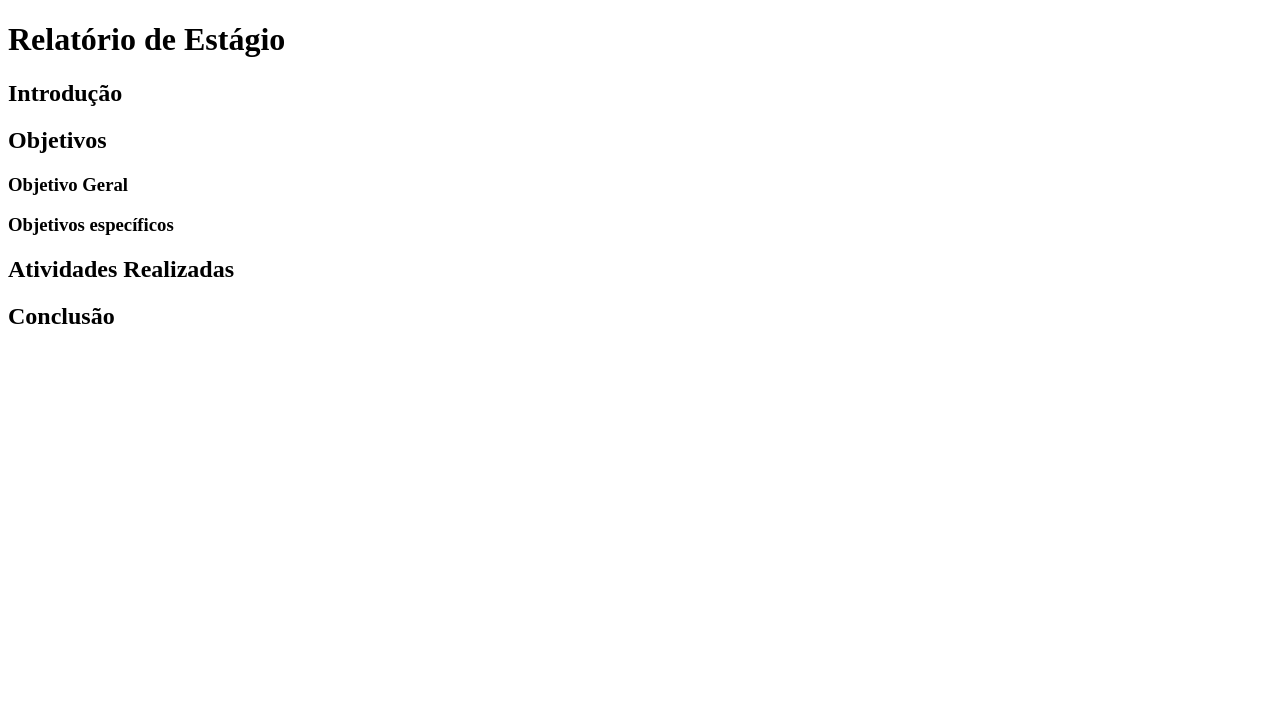
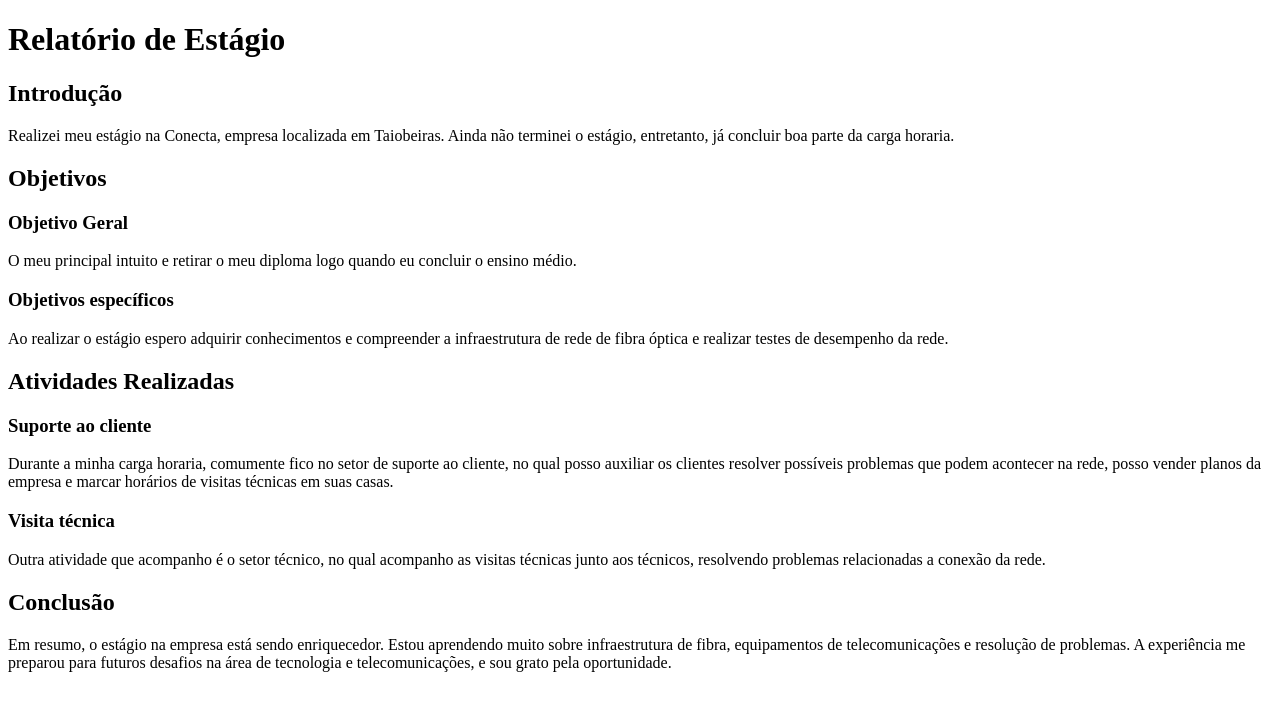
Before and after one commit to nickfanny1222/html-texto, a plain HTML site: page estagio.html in a window 1280 px wide. Drawn offline with Linux system fonts and the light colour scheme.

Commit message:
fiz o relatorio

```diff
--- a/estagio.html
+++ b/estagio.html
@@ -8,29 +8,27 @@
 <body>
     <h1>Relatório de Estágio</h1>
     <h2>Introdução</h2>
-    <p></p>
+    <p>Realizei meu estágio na Conecta, empresa localizada em Taiobeiras. Ainda não terminei o estágio, entretanto, já concluir boa parte da carga horaria.</p>
 
     <h2>Objetivos</h2>
     <h3>Objetivo Geral</h3>
-    <p></p>
+    <p> O meu principal intuito e retirar o meu diploma logo quando eu concluir o ensino médio.</p>
 
     <h3>Objetivos específicos</h3>
-    <p></p>
+    <p>Ao realizar o estágio espero adquirir conhecimentos e compreender a infraestrutura de rede de fibra óptica e realizar testes de desempenho da rede.</p>
 
     <h2>Atividades Realizadas</h2>
     <p>
-        <h3></h3>
+        <h3>Suporte ao cliente</h3>
+        Durante a minha carga horaria, comumente fico no setor de suporte ao cliente, no qual posso auxiliar os clientes resolver possíveis problemas que podem acontecer na rede, posso vender planos da empresa e marcar horários de visitas técnicas em suas casas.
     </p>
 
     <p>
-        <h3></h3>
-    </p>
-
-    <p>
-        <h3></h3>
+        <h3>Visita técnica</h3>
+        Outra atividade que acompanho é o setor técnico, no qual acompanho as visitas técnicas junto aos técnicos, resolvendo problemas relacionadas a conexão da rede.
     </p>
 
     <h2>Conclusão</h2>
-    <p></p>
+    <p>Em resumo, o estágio na empresa está sendo enriquecedor. Estou aprendendo muito sobre infraestrutura de fibra, equipamentos de telecomunicações e resolução de problemas. A experiência me preparou para futuros desafios na área de tecnologia e telecomunicações, e sou grato pela oportunidade.</p>
 </body>
 </html>
```
